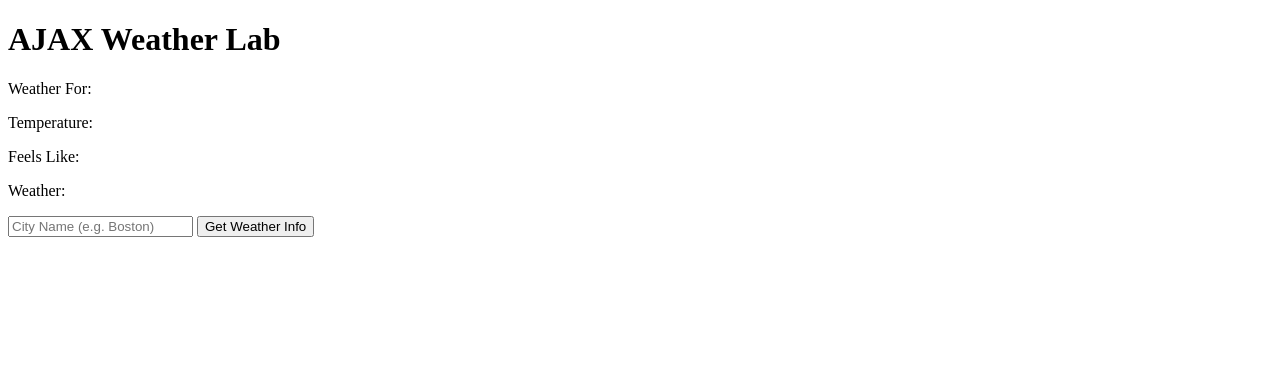
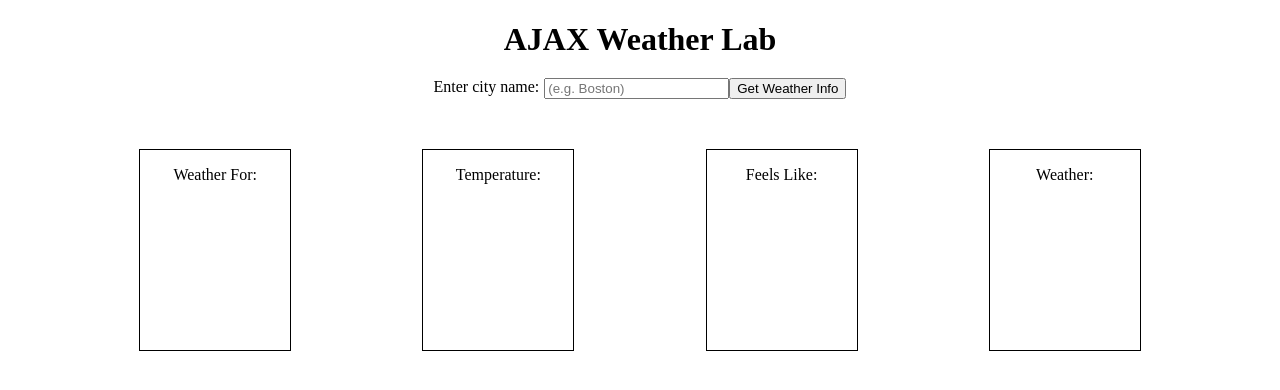
Before and after one commit to polina-g/weather-app, a plain HTML site: page index.html in a window 1280 px wide. Drawn offline with nearby package versions, Linux system fonts and the light colour scheme.

Commit message:
styling outline

```diff
--- a/css/style.css
+++ b/css/style.css
@@ -0,0 +1,37 @@
+h1 {
+    text-align: center;
+    margin-bottom: 20px;
+}
+
+form {
+    display: flex;
+    justify-content: center;
+}
+
+label {
+    margin-right: 5px;
+}
+
+#weather-result-container {
+    margin-top: 50px;
+    display: flex;
+    justify-content: space-evenly;
+}
+
+#weather-result-container > div {
+    height: 200px;
+    width: 150px;
+    border: 1px solid black;
+    display: flex;
+    flex-direction: column;
+}
+
+#weather-result-container > div > p {
+    text-align: center;
+}
+
+.result {
+    flex: 1;
+    text-align: center;
+    padding-top: 35%;
+}
--- a/index.html
+++ b/index.html
@@ -12,14 +12,30 @@
 <body>
     <main>
         <h1>AJAX Weather Lab</h1>
-        <p id="city">Weather For: </p>
-        <p id="temperature">Temperature: </p>
-        <p id="feels-like">Feels Like: </p>
-        <p id="weather">Weather: </p>
         <form>
-            <input type="text" placeholder="City Name (e.g. Boston)">
+            <label for="cityName">Enter city name: </label>
+            <input type="text" placeholder="(e.g. Boston)" id="cityName">
             <input type="submit" value="Get Weather Info">
         </form>
+        <div id="weather-result-container">
+            <div>
+                <p id="city">Weather For: </p>
+                <div class="result"></div>
+            </div>
+            <div>
+                <p id="temperature">Temperature: </p>
+                <div class="result"></div>
+            </div>
+            <div>
+                <p id="feels-like">Feels Like: </p>
+                <div class="result"></div>
+            </div>
+            <div>
+                <p id="weather">Weather: </p>
+                <div class="result"></div>
+            </div>
+        </div>
+
     </main>
 </body>
 </html>
--- a/js/script.js
+++ b/js/script.js
@@ -27,10 +27,10 @@ function handleWeatherData (evt) {
     });
 
     function renderTemplate() {
-        $city.text(`Weather For: ${weatherData.name}`);
-        $temperature.text(`Temperature: ${weatherData.main.temp}`).append('&#176; F');
-        $feelsLike.text(`Feels Like: ${weatherData.main.feels_like}`).append('&#176; F');
-        $weather.text(`Weather: ${weatherData.weather[0].description}`)
+        $city.siblings().text(`${weatherData.name}`);
+        $temperature.siblings().text(`${weatherData.main.temp}`).append('&#176; F');
+        $feelsLike.siblings().text(`${weatherData.main.feels_like}`).append('&#176; F');
+        $weather.siblings().text(`${weatherData.weather[0].description}`)
 
     }
 
```
